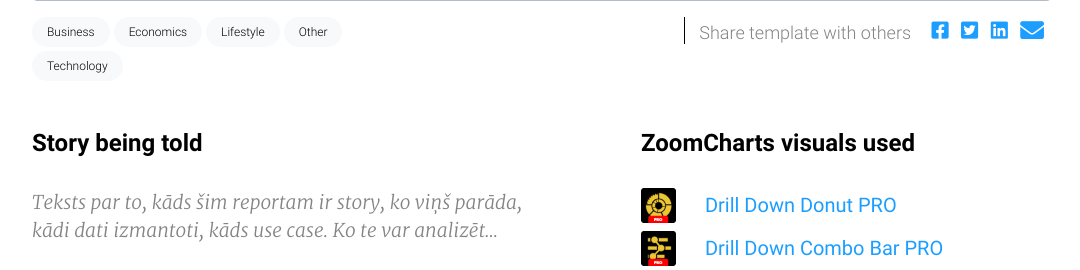
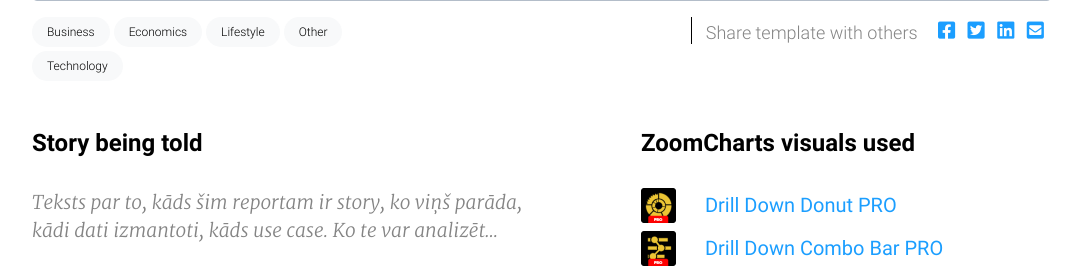
Before and after one commit to annadubynets/zoomcharts-pricing-2022, a web app: file inner.html in a window 1280 px wide. Shown: the part 955-1225 px from the top of the page, without its empty margins (98-1178 px from the left). Run offline with its HTML, style and script files only (its server is not run), Linux system fonts and the light colour scheme; some web fonts are replaced.

Commit message:
changed the email icon

```diff
--- a/css/modules/_iconfont.scss
+++ b/css/modules/_iconfont.scss
@@ -1,10 +1,10 @@
 @font-face {
     font-family: "iconfont";
-    src: url("../fonts/iconfont.eot?c7418fe8a2894c8701986252b236f05a?#iefix") format("embedded-opentype"),
-url("../fonts/iconfont.woff2?c7418fe8a2894c8701986252b236f05a") format("woff2"),
-url("../fonts/iconfont.woff?c7418fe8a2894c8701986252b236f05a") format("woff"),
-url("../fonts/iconfont.ttf?c7418fe8a2894c8701986252b236f05a") format("truetype"),
-url("../fonts/iconfont.svg?c7418fe8a2894c8701986252b236f05a#iconfont") format("svg");
+    src: url("../fonts/iconfont.eot?39aef7ba664f8ef8a4232ea803e645c0?#iefix") format("embedded-opentype"),
+url("../fonts/iconfont.woff2?39aef7ba664f8ef8a4232ea803e645c0") format("woff2"),
+url("../fonts/iconfont.woff?39aef7ba664f8ef8a4232ea803e645c0") format("woff"),
+url("../fonts/iconfont.ttf?39aef7ba664f8ef8a4232ea803e645c0") format("truetype"),
+url("../fonts/iconfont.svg?39aef7ba664f8ef8a4232ea803e645c0#iconfont") format("svg");
 }
 
 i[class^="iconfont-"]:before, i[class*=" iconfont-"]:before {
@@ -28,16 +28,17 @@
 $iconfont-control: "\f107";
 $iconfont-dropdown-arrow: "\f108";
 $iconfont-ellipse: "\f109";
-$iconfont-eye: "\f10a";
-$iconfont-facebook: "\f10b";
-$iconfont-information: "\f10c";
-$iconfont-linkedin: "\f10d";
-$iconfont-mail: "\f10e";
-$iconfont-play: "\f10f";
-$iconfont-smile: "\f110";
-$iconfont-star-half: "\f111";
-$iconfont-star: "\f112";
-$iconfont-twitter: "\f113";
+$iconfont-envelope: "\f10a";
+$iconfont-eye: "\f10b";
+$iconfont-facebook: "\f10c";
+$iconfont-information: "\f10d";
+$iconfont-linkedin: "\f10e";
+$iconfont-mail: "\f10f";
+$iconfont-play: "\f110";
+$iconfont-smile: "\f111";
+$iconfont-star-half: "\f112";
+$iconfont-star: "\f113";
+$iconfont-twitter: "\f114";
 
 .iconfont-arrow-down:before {
     content: $iconfont-arrow-down;
@@ -65,6 +66,9 @@
 }
 .iconfont-ellipse:before {
     content: $iconfont-ellipse;
+}
+.iconfont-envelope:before {
+    content: $iconfont-envelope;
 }
 .iconfont-eye:before {
     content: $iconfont-eye;
--- a/inner.html
+++ b/inner.html
@@ -736,7 +736,7 @@
                                     <span class="ps-3"><a href="#" class="btn-link"><i class="iconfont-facebook font-size-18px pe-2"></i></a>
                                         <a href="#" class="btn-link"><i class="iconfont-twitter font-size-18px pe-2"></i></a>
                                         <a href="#" class="btn-link"><i class="iconfont-linkedin font-size-18px pe-2"></i></a>
-                                        <a href="#" class="btn-link"><i class="iconfont-mail font-size-18px pe-2"></i></span></a>
+                                        <a href="#" class="btn-link"><i class="iconfont-envelope font-size-18px pe-2"></i></span></a>
                                 </p>
                             </div>
                         </div>
@@ -791,7 +791,7 @@
                                     <span class="d-block pt-2"><a href="#" class="btn-link"><i class="iconfont-facebook font-size-30px pe-2"></i></a>
                                         <a href="#" class="btn-link"><i class="iconfont-twitter font-size-30px pe-2"></i></a>
                                         <a href="#" class="btn-link"><i class="iconfont-linkedin font-size-30px pe-2"></i></a>
-                                        <a href="#" class="btn-link"><i class="iconfont-mail font-size-30px pe-2"></i></span></a>
+                                        <a href="#" class="btn-link"><i class="iconfont-envelope font-size-30px pe-2"></i></span></a>
                                 </p>
                             </div>
                         </div>
@@ -1697,7 +1697,7 @@
                         <a href="#" class="btn-link pe-2"><i class="iconfont-facebook font-size-18px d-grid"></i></a>
                         <a href="#" class="btn-link pe-2"><i class="iconfont-twitter font-size-18px d-grid"></i></a>
                         <a href="#" class="btn-link pe-2"><i class="iconfont-linkedin font-size-18px d-grid"></i></a>
-                        <a href="#" class="btn-link pe-2"><i class="iconfont-mail font-size-18px d-grid"></i></a>
+                        <a href="#" class="btn-link pe-2"><i class="iconfont-envelope font-size-18px d-grid"></i></a>
                     </div>
                     <div class="d-flex close-btn-wrapper align-items-center" data-bs-dismiss="modal" aria-label="Close">
                         <span class="align-self-center font-size-20px cursor-pointer">Close</span>
```
Also changed, not shown: fonts/iconfont.html (+9 -0 lines), css/style.css, font-icons/envelope.svg (added), fonts/iconfont.ttf, fonts/iconfont.woff, fonts/iconfont.woff2, 3 other files.
